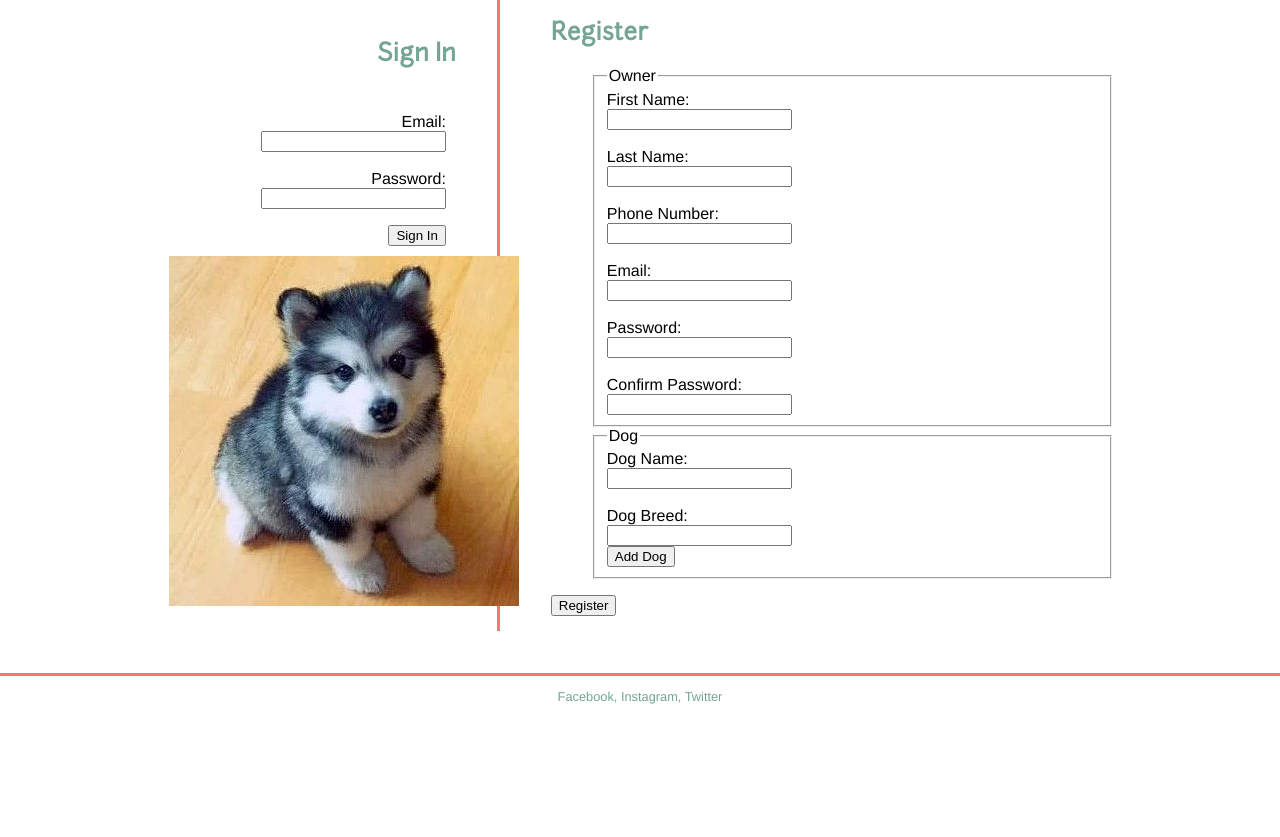
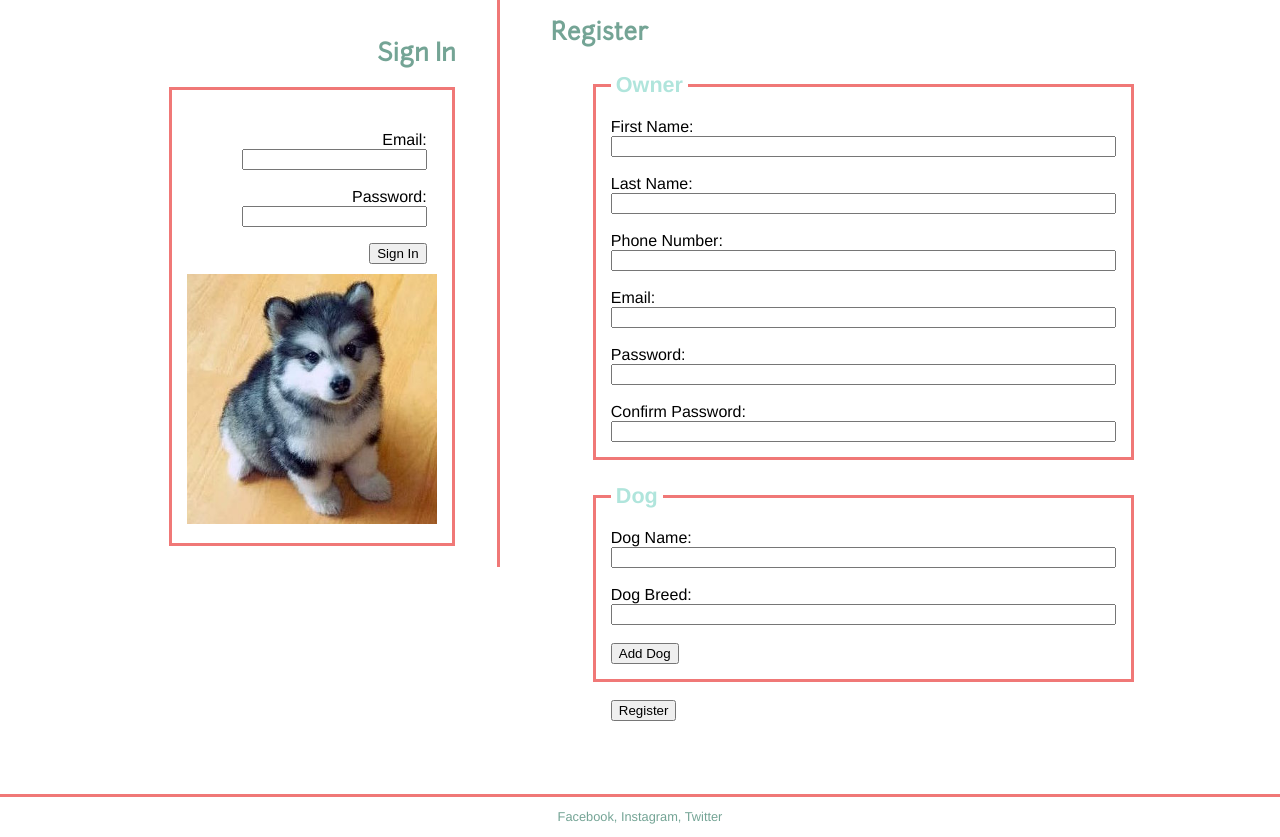
Before and after one commit to beruburu/Jojo, a PHP site: page /signIn.html in a window 1280 px wide; the page is wider, and only the part inside the window is pictured. Shown: the part 213-1050 px from the top of that part. Before the commit the page ends 917 px from the top of that part, so only its background shows below. Run offline with PHP 8.4, Linux system fonts and the light colour scheme.

Commit message:
css made for sign in page

```diff
--- a/Style/SignIn.css
+++ b/Style/SignIn.css
@@ -4,3 +4,27 @@ li {
 form {
     padding-bottom: 10%;
 }
+legend{
+    display:block;
+    padding:5px;
+    color:#B0E5DC;
+	font-weight:bold;
+	font-size:1.35em;
+    background:#ffffff;
+    text-decoration:none;
+}
+fieldset {
+	border:3px solid #f07877;
+	padding:15px;
+}
+#signinform {
+	border:3px solid #f07877;
+	width:250px;
+	padding: 15px;
+}
+#registerform {
+	text-align:left;
+}
+#registerbutton {
+	padding-left:20px;
+}
--- a/signIn.html
+++ b/signIn.html
@@ -49,7 +49,7 @@
 							</ul>
 							<input type="submit" value="Sign In">
 						</form>
-						<img src="Images/placeholder.jpg" height="350" width="350" alt="placeholder">
+						<img src="Images/placeholder.jpg" height="250" width="250" alt="placeholder">
 					</div>
 				</div>
 			</div>
@@ -63,34 +63,37 @@
 								<fieldset>
 									<legend>Owner</legend>
 									<li><label>First Name:</label></li>
-									<li><input type="text" name="firstname" id="firstname" required="required"></li>
+									<li><input type="text" name="firstname" id="firstname" size="60" required="required"></li>
 									<br>
 									<li><label>Last Name:</label></li>
-									<li><input type="text" name="lastname" id="lastname" required="required"></li>
+									<li><input type="text" name="lastname" id="lastname" size="60" required="required"></li>
 									<br>
 									<li><label>Phone Number:</label></li>
-									<li><input type="text" name="phone" id="phone" required="required"></li>
+									<li><input type="text" name="phone" id="phone" size="60" required="required"></li>
 									<br>
 									<li><label>Email:</label></li>
-									<li><input type="text" name="email" id="email" required="required"></li>
+									<li><input type="text" name="email" id="email" size="60" required="required"></li>
 									<br>
 									<li><label>Password:</label></li>
-									<li><input type="password" name="pass" id="pass" required="required"></li>
+									<li><input type="password" name="pass" id="pass" size="60" required="required"></li>
 									<br>
 									<li><label>Confirm Password:</label></li>
-									<li><input type="password" name="confirmpass" id="confirmpass" required="required"></li>
+									<li><input type="password" name="confirmpass" id="confirmpass" size="60" required="required"></li>
 								</fieldset>
+								<br>
 								<fieldset>
 									<legend>Dog</legend>
 									<li><label>Dog Name:</label></li>
-									<li><input type="text" name="dogname" id="dogname" required="required"></li>
+									<li><input type="text" name="dogname" id="dogname" size="60" required="required"></li>
 									<br>
 									<li><label>Dog Breed:</label></li>
-									<li><input type="text" name="dogbreed" id="dogbreed" required="required"></li>
-									<input type="submit" value="Add Dog">
+									<li><input type="text" name="dogbreed" id="dogbreed" size="60" required="required"></li>
+									<br>
+									<li><input type="submit" value="Add Dog"></li>
 								</fieldset>
+								<br>
+								<li id="registerbutton"><input type="submit" value="Register"></li>
 							</ul>
-							<input type="submit" value="Register">
 						</form>
 					</div>
 				</div>
```
